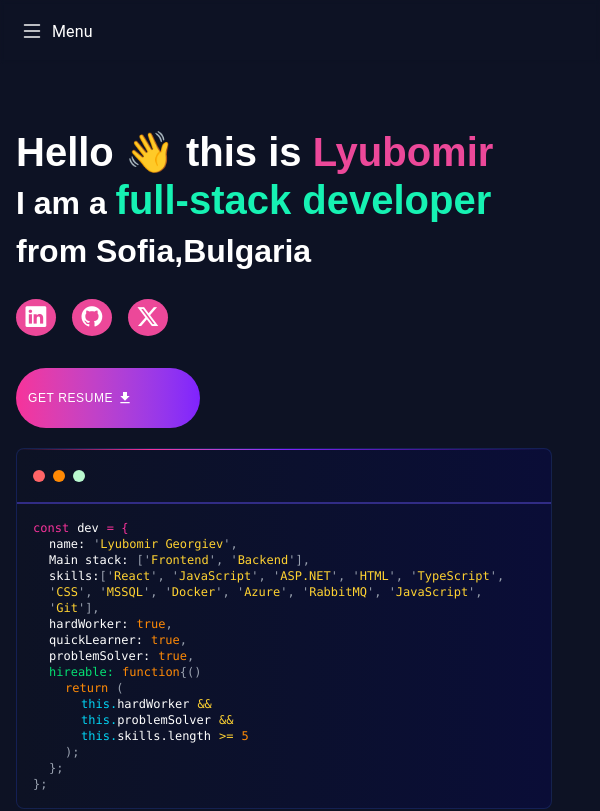
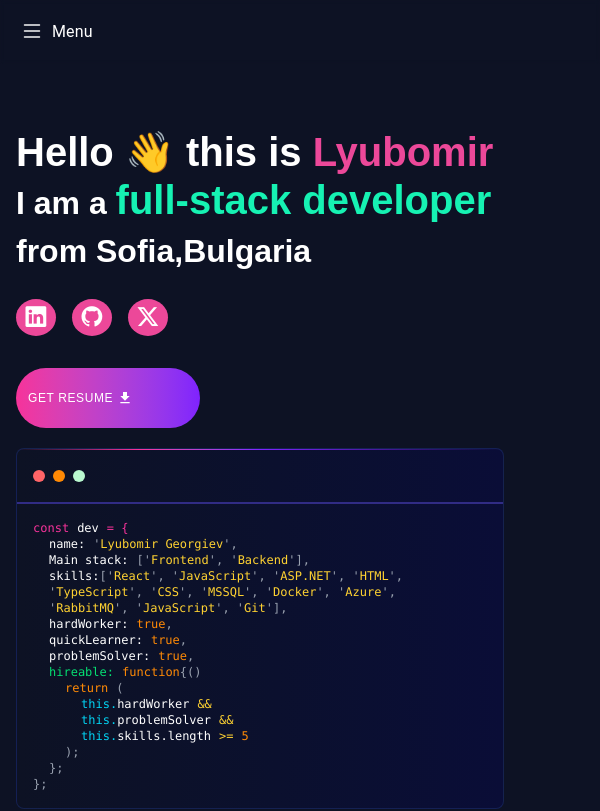
Before and after one commit to lyubomir2712/Portfolio, a React (Vite) app: page / in a window 600 px wide. Shown: the top 811 px of the page. Built offline with nearby package versions, Linux system fonts and the light colour scheme.

Commit message:
finished the introduction section responsiveness

```diff
--- a/src/Components/IntroductionSection/IntroductionSection.css
+++ b/src/Components/IntroductionSection/IntroductionSection.css
@@ -71,16 +71,6 @@
     transition: transform 0.7s ease, background-color 0.3s ease;
 }
 
-/* Extra small devices (phones, <576px) */
-@media (max-width: 575.98px) { }
-
-/* Small devices (phones, 576px and up) */
-@media (min-width: 576px) and (max-width: 767.98px) { }
-
-/* Hide navbar links on tablets and phones */
-@media (max-width: 991.98px) {
-
-}
 
 @media (max-width: 891px) {
     .introduction-container {
@@ -88,9 +78,9 @@
         align-items: flex-end;
     }
     .introduction-section {
-        flex-direction: column;
+        flex-direction: column !important;
+        justify-content: center !important;
         height: auto;
-        margin-left: 1rem;
         margin-bottom: 10rem;
     }
     .breakline-1, .breakline-2 {
@@ -101,16 +91,59 @@
     }
 
     .introduction-article{
-        max-width: 80rem;
+        max-width: 50rem;
         max-height: 20rem;
     }
 }
 
-/* Large devices (desktops, 992px and up) */
-@media (min-width: 992px) and (max-width: 1199.98px) { }
+@media (min-width: 537px) and (max-width: 891px) {
+    .introduction-section {
+        height: auto;
+    }
 
-/* Extra large devices (large desktops, 1200px and up) */
-@media (min-width: 1200px) and (max-width: 1399.98px) { }
+    .introduction-article{
+        max-width: 50rem;
+        max-height: 20rem;
+    }
+}
 
-/* 2K+ devices (very large screens, 1400px and up) */
-@media (min-width: 1400px) { }
+@media (min-width: 600px) and (max-width: 700px) {
+    .introduction-section{
+        margin-left: 3rem !important;
+    }
+}
+
+@media (min-width: 520px) and (max-width: 600px) {
+    .introduction-section{
+        margin-left: 1rem !important;
+    }
+
+    .introduction-greeting{
+        max-width: 30.5rem;
+    }
+}
+
+@media (min-width: 440px) and (max-width: 519px) {
+    .introduction-section{
+        margin-left: 1rem !important;
+        background-color: red;
+    }
+
+    .introduction-greeting{
+        max-width: 29rem;
+    }
+}
+
+@media (max-width: 439px) {
+    .introduction-section{
+        margin-left: 1rem !important;
+    }
+
+    .introduction-greeting{
+        max-width: 23rem;
+    }
+
+    .introduction-article{
+        max-width: 29.2rem !important;
+    }
+}
```
